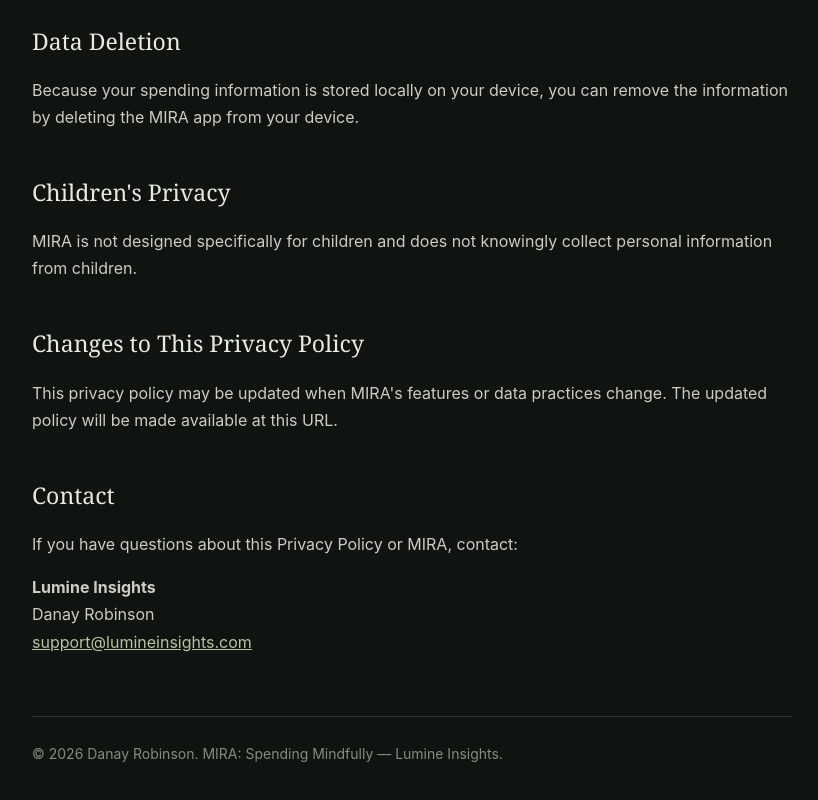
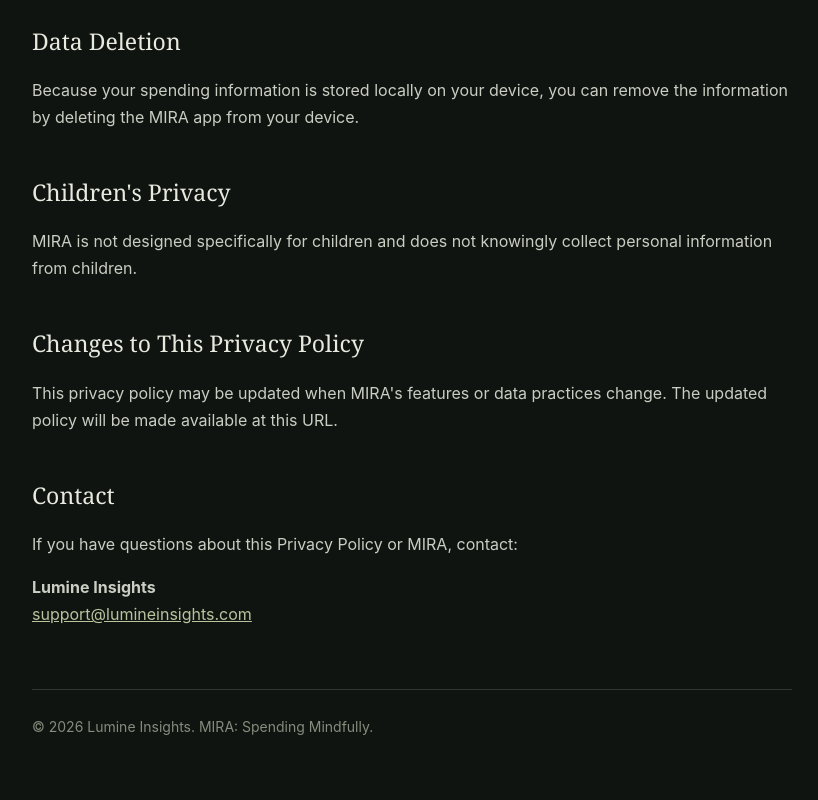
Before and after one commit to miramindful/mira-privacy, a plain HTML site: page index.html in a window 1280 px wide. Shown: the part 1185-1985 px from the top of the page, without its empty margins (228-1046 px from the left). Drawn offline with Linux system fonts and the light colour scheme.

Commit message:
Use Lumine Insights in privacy contact and footer

```diff
--- a/index.html
+++ b/index.html
@@ -170,12 +170,11 @@
 
     <p>
         <strong>Lumine Insights</strong><br>
-        Danay Robinson<br>
         <a href="mailto:support@lumineinsights.com">support@lumineinsights.com</a>
     </p>
 
     <div class="footer">
-        © 2026 Danay Robinson. MIRA: Spending Mindfully — Lumine Insights.
+        © 2026 Lumine Insights. MIRA: Spending Mindfully.
     </div>
 
 </div>
```
